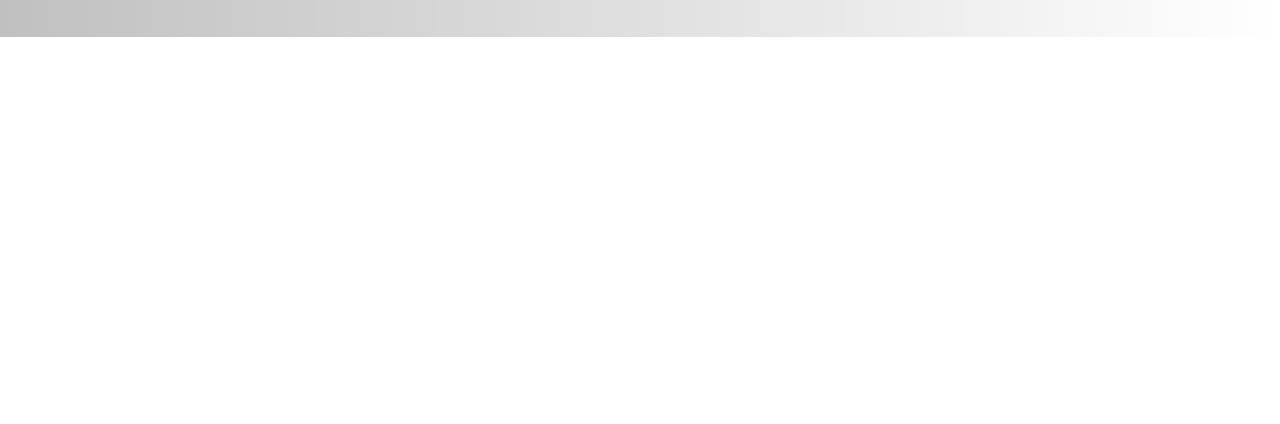
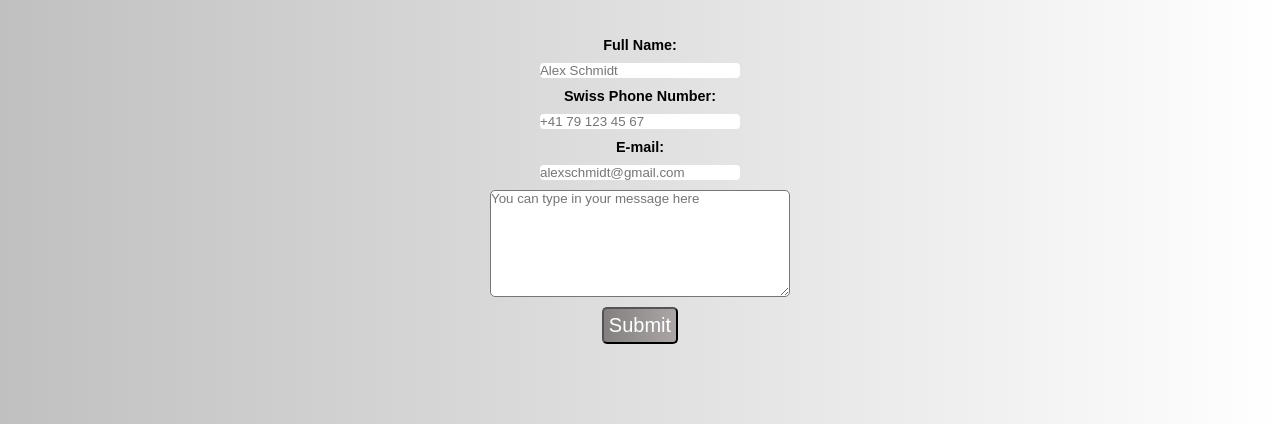
Before and after one commit to belalrahimicodes/Portfolio, a plain HTML site: page index.html in a window 1280 px wide. Shown: the part 2658-3082 px from the top of the page. Before the commit the page ends 2695 px from the top, so only its background shows below. Drawn offline with Linux system fonts and the light colour scheme.

Commit message:
contact form with new styling and animations added

```diff
--- a/index.html
+++ b/index.html
@@ -106,6 +106,18 @@
             <a href="mailto:bruderichhabtermin@gmail.com"><i class="fa-solid fa-envelope"></i></a>
             <a target="_blank" href="https://www.linkedin.com/in/belal-rahimi-47995b369/"><i class="fa-brands fa-linkedin"></i></a>
         </div>
+        <div class="contact-form">
+            <form>
+                <label for="name-input">Full Name:</label>
+                <input type="text" id="name-input" placeholder="Alex Schmidt" required>
+                <label for="tel-input">Swiss Phone Number:</label>
+                <input type="tel" id="tel-input" placeholder="+41 79 123 45 67" pattern="^\+41\s?\d{2}\s?\d{3}\s?\d{2}\s?\d{2}$">
+                <label for="email-form">E-mail:</label>
+                <input type="email" id="email-form" placeholder="alexschmidt@gmail.com" required>
+                <textarea name="Request" rows="7" id="message-form" placeholder="You can type in your message here"></textarea>
+                <button id="btn-form" type="submit">Submit</button>
+            </form>
+        </div>
     </div>
 </div>
 
--- a/style.css
+++ b/style.css
@@ -185,17 +185,57 @@ nav i{
     animation-duration: 1s;
     animation-iteration-count: 2;
 }
-
+.contact-form form{
+    padding: 40px 10px;
+    display: flex;
+    flex-direction: column;
+    align-items: center;
+    justify-content: center;
+    gap: 10px;
+}
+.contact-form{
+    font-size: 0.9rem;
+    font-weight: bold;
+}
+.contact-form input{
+    width: 200px;
+    border-radius: 4px;
+    border: none;
+}
+#message-form{
+    width: 300px;
+    border-radius: 5px;
+}
+#btn-form{
+    color: white;
+    font-size: 20px;
+    border-radius: 5px;
+    padding: 5px;
+    background: linear-gradient(to right, rgb(132, 128, 128), rgb(171, 165, 165));
+}
+#btn-form:hover{
+    animation-name: lessShrink;
+    animation-duration: 1s;
+    animation-iteration-count: 1;
+}
+#btn-form:active{
+    background: linear-gradient(to left, rgb(82, 80, 80), black);
+}
 @keyframes relocate{
     to{
         transform: skew(15deg, 15deg);
         opacity: 0.8;
     }
 }
-
 @keyframes shrink{
     to{
         transform: scale(0.5, 0.5);
         opacity: 0.5;
     }
 }
+@keyframes lessShrink{
+    to{
+        transform: scale(0.9, 0.9);
+        opacity: 0.5;
+    }
+}
```
